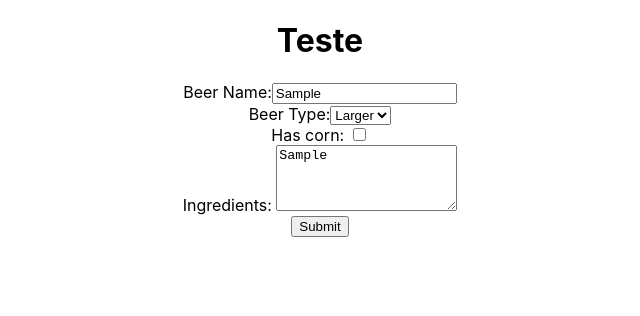
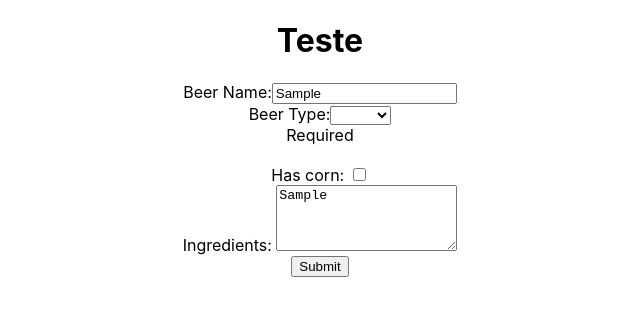
Before and after one commit to psergiovieira/react-exercises, a React (Create React App) app: page / in a window 1280 px wide. Both pictures are taken after typing "Sample", "Sample" into the empty fields and a click on the button "Submit". Shown: the top 316 px of the page, without its empty margins (320-960 px from the left). Built offline with nearby package versions, Linux system fonts and the light colour scheme.

Commit message:
adding validation to the form

```diff
--- a/package.json
+++ b/package.json
@@ -8,6 +8,7 @@
     "@types/node": "12.7.4",
     "@types/react": "16.9.2",
     "@types/react-dom": "16.9.0",
+    "@types/yup": "^0.26.24",
     "enzyme": "3.10.0",
     "enzyme-adapter-react-16": "1.14.0",
     "formik": "1.5.8",
@@ -15,7 +16,8 @@
     "react-dom": "16.9.0",
     "react-scripts": "3.1.1",
     "ts-jest": "24.1.0",
-    "typescript": "3.6.2"
+    "typescript": "3.6.2",
+    "yup": "0.27.0"
   },
   "scripts": {
     "start": "react-scripts start",
--- a/src/CreateBeerFormikForm.tsx
+++ b/src/CreateBeerFormikForm.tsx
@@ -7,17 +7,34 @@ import {
   Field
 } from "formik";
 import BeerEntity from "./BeerEntity";
+import * as Yup from "yup";
 
 interface Props {
   onSubmit: (data: BeerEntity) => void;
 }
+
+const beerFormSchema = Yup.object().shape({
+  beerName: Yup.string()
+    .min(2, "Too Short!")
+    .max(50, "Too Long!")
+    .required("Required"),
+  beerType: Yup.string()
+    .min(3, "Too Short!")
+    .max(6, "Too Long!")
+    .required("Required"),
+  hasCorn: Yup.boolean().required("Required"),
+  ingredients: Yup.string()
+    .min(5)
+    .max(200)
+    .required("Required")
+});
 
 const validate = (values: BeerEntity): void => {
   console.log("validate");
 };
 
 function CreateBeerFormikForm(props: Props) {
-  const beersTypes = ["Larger", "Ale", "Stout", "Malt"];
+  const beersTypes = ["", "Larger", "Ale", "Stout", "Malt"];
   const onSubmit = (values: BeerEntity, actions: FormikActions<BeerEntity>) => {
     props.onSubmit(values);
     actions.setSubmitting(false);
@@ -35,6 +52,9 @@ function CreateBeerFormikForm(props: Props) {
           name="beerName"
           placeholder="Beer Name"
         />
+        {propsFormik.errors.beerName && propsFormik.touched.beerName ? (
+          <div>{propsFormik.errors.beerName}</div>
+        ) : null}
 
         <br />
         <label id="idLabelBeerType" htmlFor="idBeerType">
@@ -47,7 +67,9 @@ function CreateBeerFormikForm(props: Props) {
             </option>
           ))}
         </Field>
-
+        {propsFormik.errors.beerType && propsFormik.touched.beerType ? (
+          <div>{propsFormik.errors.beerType}</div>
+        ) : null}
         <br />
         <label id="idHasCornLabel" htmlFor="idHasCorn">
           Has corn:{" "}
@@ -56,10 +78,17 @@ function CreateBeerFormikForm(props: Props) {
 
         <br />
         <label id="idLabelIdIngredients" htmlFor="idIngredients">
-          {" "}
           Ingredients:{" "}
         </label>
-        <Field  component="textarea" rows="4" id="idIngredients" name="ingredients" />
+        <Field
+          component="textarea"
+          rows="4"
+          id="idIngredients"
+          name="ingredients"
+        />
+        {propsFormik.errors.ingredients && propsFormik.touched.ingredients ? (
+          <div>{propsFormik.errors.ingredients}</div>
+        ) : null}
         <br />
 
         <button type="submit">Submit</button>
@@ -76,7 +105,7 @@ function CreateBeerFormikForm(props: Props) {
         ingredients: ""
       }}
       onSubmit={onSubmit}
-      validate={validate}
+      validationSchema={beerFormSchema}
       render={renderHtml}
     />
   );
```
Also changed, not shown: 1 other file (tests, documents, lock files or other folders).
